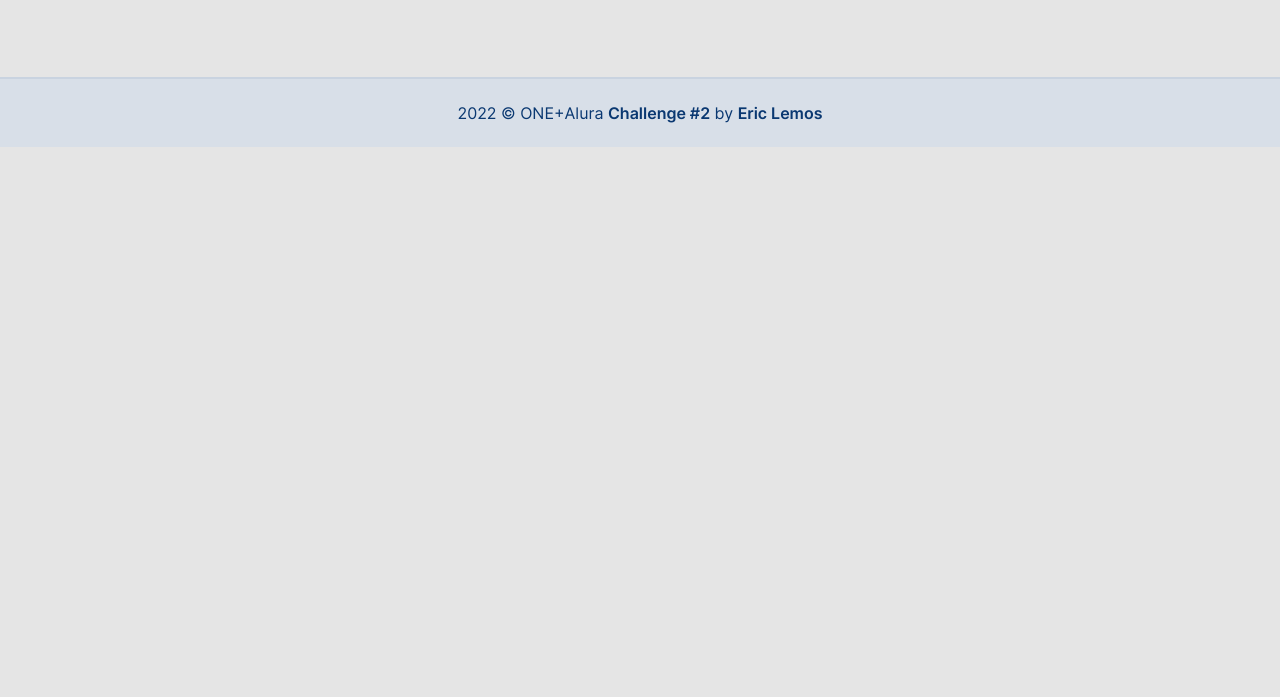
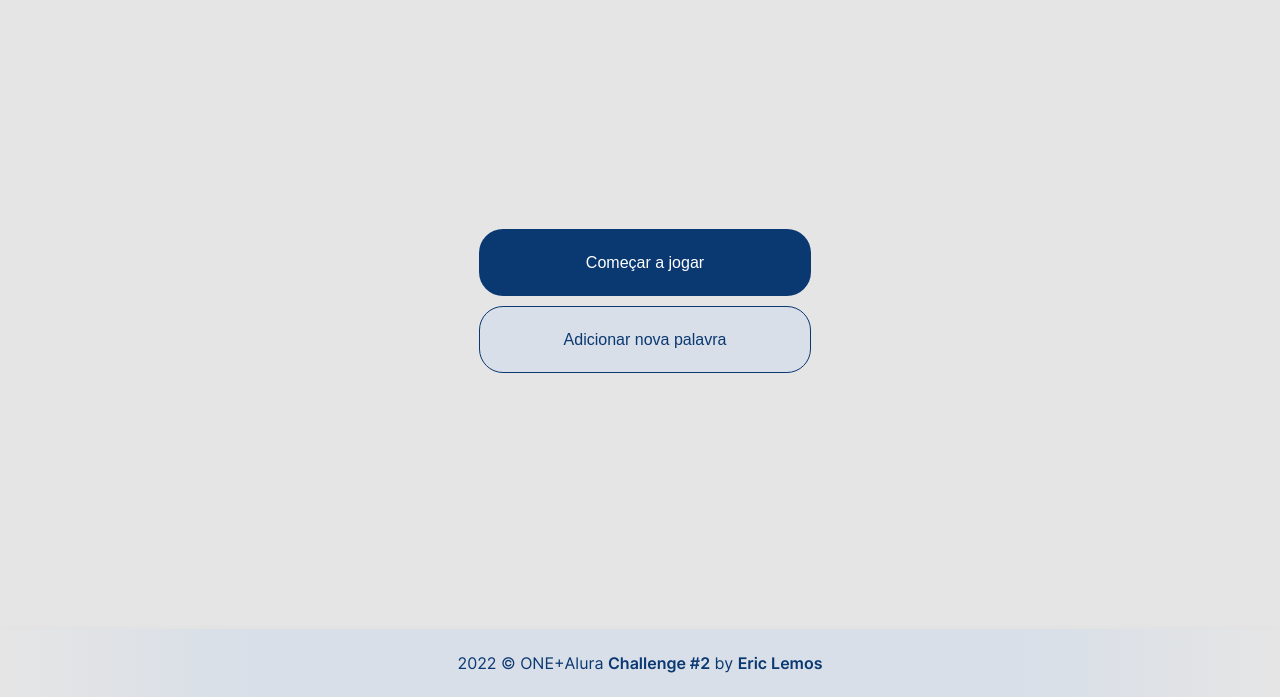
Before and after one commit to eric-lemos/hangman-game, a plain HTML site: page index.html in a window 1280 px wide. Shown: the part 120-817 px from the top of the page. Drawn offline with Linux system fonts and the light colour scheme.

Commit message:
HTML/CSS updates

```diff
--- a/assets/css/base.css
+++ b/assets/css/base.css
@@ -31,10 +31,10 @@ body {
 }
 
 .break {
-    width: 100%;
+    display: block;
 }
 
-/* Common */
+/* Display */
 .hide {
     display: none !important;
     visibility: hidden;
@@ -46,8 +46,25 @@ body {
     opacity: 1;
 }
 
+/* Images */
 .img-responsive {
     width: calc(100% - 10px);
+}
+
+/* Align */
+.flex-center {
+    display: flex;
+    align-items: center;
+}
+
+.x-center {
+    margin: 0 auto;
+}
+
+.y-center {
+    transform: translateY(-50%);
+    position: relative;
+    top: 50%;
 }
 
 .text-center {
@@ -58,6 +75,41 @@ body {
     text-align: left;
 }
 
+/* Fonts */
 .bold {
     font-weight: 700;
 }
+
+/* Buttons */
+.btn {
+    width: 100%;
+    height: 67px;
+    border: none;
+    font-size: 16px;
+    border-radius: 24px;
+    cursor: pointer;
+    margin: 5px;
+}
+
+.btn-lg {
+    height: 105px;
+}
+
+.dark {
+    background: #0a3871;
+    color: #fff;
+    transition: 1000ms;
+}
+.dark:hover {
+    background: #0d488f;
+}
+
+.light {
+    border: 1px solid #0a3871;
+    background: #d8dfe8;
+    color: #0a3871;
+    transition: 1000ms;
+}
+.light:hover {
+    background: transparent;
+}
--- a/assets/css/style.css
+++ b/assets/css/style.css
@@ -8,15 +8,21 @@
     padding: 0;
 }
 
+/* Main Menu */
+#mainMenu {
+    height: calc(100vh - 18vh);
+}
+
 /* Footer */
 footer .footer {
     position: relative;
     background: #d8dfe8;
-    border-top: 2px solid #0a387112;
-    /* background-image: linear-gradient(to right, #e5e5e5, #d8dfe8, #d8dfe8, #d8dfe8, #d8dfe8, #e5e5e5); */
+    /* border-top: 1px solid #0a387112; */
+    box-shadow: 0 -2px 5px rgb(0 0 0 / 2%);
+    background-image: linear-gradient(to right, #e5e5e5, #d8dfe8, #d8dfe8, #d8dfe8, #d8dfe8, #e5e5e5);
     width: 100%;
     padding: 10px 0;
-    top: 5rem;
+    bottom: 0;
 }
 
 footer .footer p,
--- a/index.html
+++ b/index.html
@@ -25,24 +25,27 @@
         <main>
             <section id="mainMenu" class="container show">
                 <div class="row">
-                    <div class="col">
-                        <!-- -->
+                    <div class="col x-center">
+                        <div class="y-center">
+                            <button class="btn dark">Começar a jogar</button>
+                            <button class="btn light">Adicionar nova palavra</button>
+                        </div>
                     </div>
                 </div>
             </section>
 
             <section id="addWord" class="container hide">
                 <div class="row">
-                    <div class="col">
-                        <!-- -->
+                    <div class="col x-center">
+                        <div class="y-center"></div>
                     </div>
                 </div>
             </section>
 
             <section id="startGame" class="container hide">
                 <div class="row">
-                    <div class="col">
-                        <!-- -->
+                    <div class="col x-center">
+                        <div class="y-center"></div>
                     </div>
                 </div>
             </section>
```
